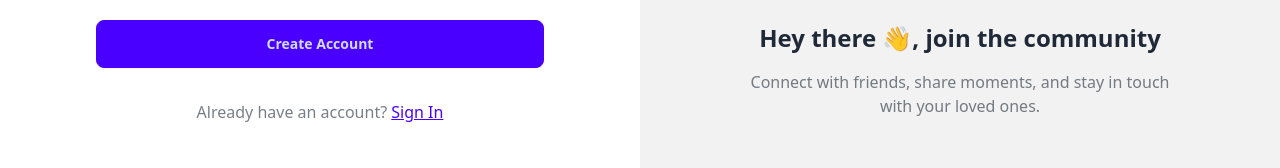
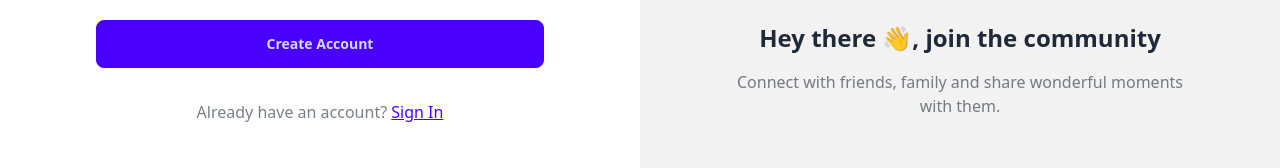
Before and after one commit to ApexPlayground/HeyThere, a React (Vite) app in the folder frontend/: page /signup in a window 1280 px wide. Shown: the part 634-802 px from the top of the page. Built offline with nearby package versions, Linux system fonts and the light colour scheme; no server answers.

Commit message:
updated signup page

```diff
--- a/frontend/src/pages/SignUpPage.jsx
+++ b/frontend/src/pages/SignUpPage.jsx
@@ -132,7 +132,7 @@ const SignUpPage = () => {
 
             <AuthImagePattern
                 title="Hey there 👋, join the community"
-                subtitle="Connect with friends, share moments, and stay in touch with your loved ones."
+                subtitle="Connect with friends, family and share wonderful moments with them."
             />
 
         </div>
```
